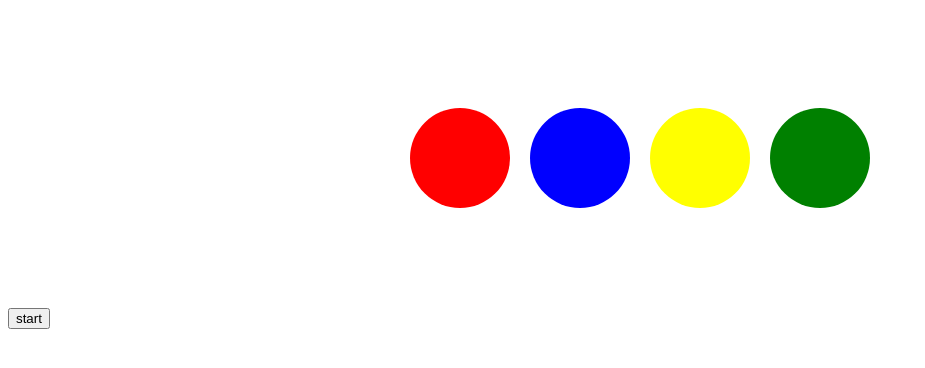
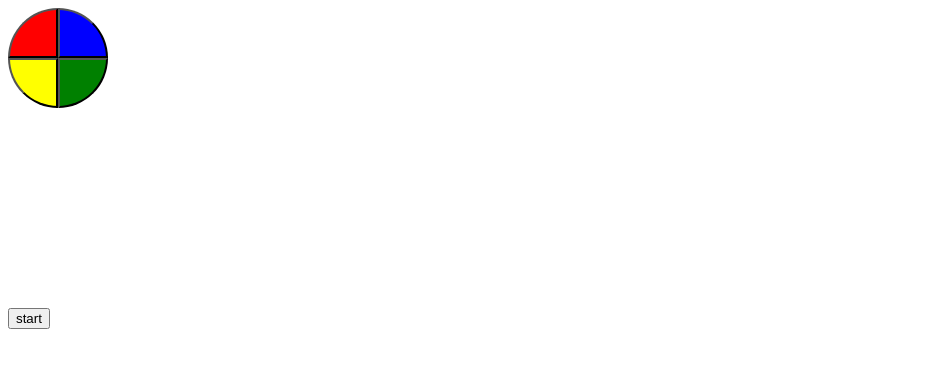
Before and after one commit to Warheart-1/SuperSimon, a website built with Vite: page SuperSimonProject/index.html in a window 1280 px wide. Shown: the whole page, without its empty margins (0-925 px from the left). Built offline with nearby package versions, Linux system fonts and the light colour scheme.

Commit message:
update style

```diff
--- a/SuperSimonProject/index.html
+++ b/SuperSimonProject/index.html
@@ -9,11 +9,11 @@
   </head>
   <body>
     <div id="app">
-      <div id="simon-game">
-        <div id="red" class="simon-button red buttonGame"></div>
-        <div id="blue" class="simon-button blue buttonGame"></div>
-        <div id="yellow" class="simon-button yellow buttonGame"></div>
-        <div id="green" class="simon-button green buttonGame"></div>
+      <div id="simon-game" class="wrapper">
+        <button id="red" class="quarter left-top simon-button red buttonGame"></button>
+        <button id="blue" class="quarter right-top simon-button blue buttonGame"></button>
+        <button id="yellow" class="quarter left-bottom simon-button yellow buttonGame"></button>
+        <button id="green" class="quarter right-bottom simon-button green buttonGame"></button>
       </div>
       <button class="buttonGame" id="start">start</button>
     </div>
--- a/SuperSimonProject/src/style/main.css
+++ b/SuperSimonProject/src/style/main.css
@@ -1,24 +1,24 @@
-.active{
+.active {
   color: #fff;
   background-color: #337ab7;
   border-color: #2e6da4;
 }
-.red-active{
+.red-active {
   color: #fff;
   background-color: #d9534f;
   border-color: #d43f3a;
 }
-.green-active{
+.green-active {
   color: #fff;
   background-color: #5cb85c;
   border-color: #4cae4c;
 }
-.blue-active{
+.blue-active {
   color: #fff;
   background-color: #5bc0de;
   border-color: #46b8da;
 }
-.yellow-active{
+.yellow-active {
   color: #fff;
   background-color: #f0ad4e;
   border-color: #eea236;
@@ -30,14 +30,6 @@
   justify-content: center;
   align-items: center;
   height: 300px;
-  }
-
-  /* Simon Buttons */
-  .simon-button {
-    width: 100px;
-    height: 100px;
-    border-radius: 50%;
-    margin: 0 10px;
 }
 
 /* Red Simon Button */
@@ -59,3 +51,42 @@
 .simon-button.green {
   background-color: green;
 }
+
+.wrapper {
+  position: relative;
+  width: 100px;
+  height: 100px;
+  border-radius: 50px;
+}
+
+.quarter {
+  position: absolute;
+  width: 50px;
+  height: 50px;
+  background-color: #333;
+  transition: transform 0.5s, opacity 0.5s;
+}
+
+.quarter.left-top {
+  left: 0;
+  top: 0;
+  border-top-left-radius: 50px;
+}
+
+.quarter.right-top {
+  left: 50px;
+  top: 0;
+  border-top-right-radius: 50px;
+}
+
+.quarter.left-bottom {
+  left: 0;
+  top: 50px;
+  border-bottom-left-radius: 50px;
+}
+
+.quarter.right-bottom {
+  left: 50px;
+  top: 50px;
+  border-bottom-right-radius: 50px;
+}
```
Lines whose indentation alone changed are shown as unchanged.
